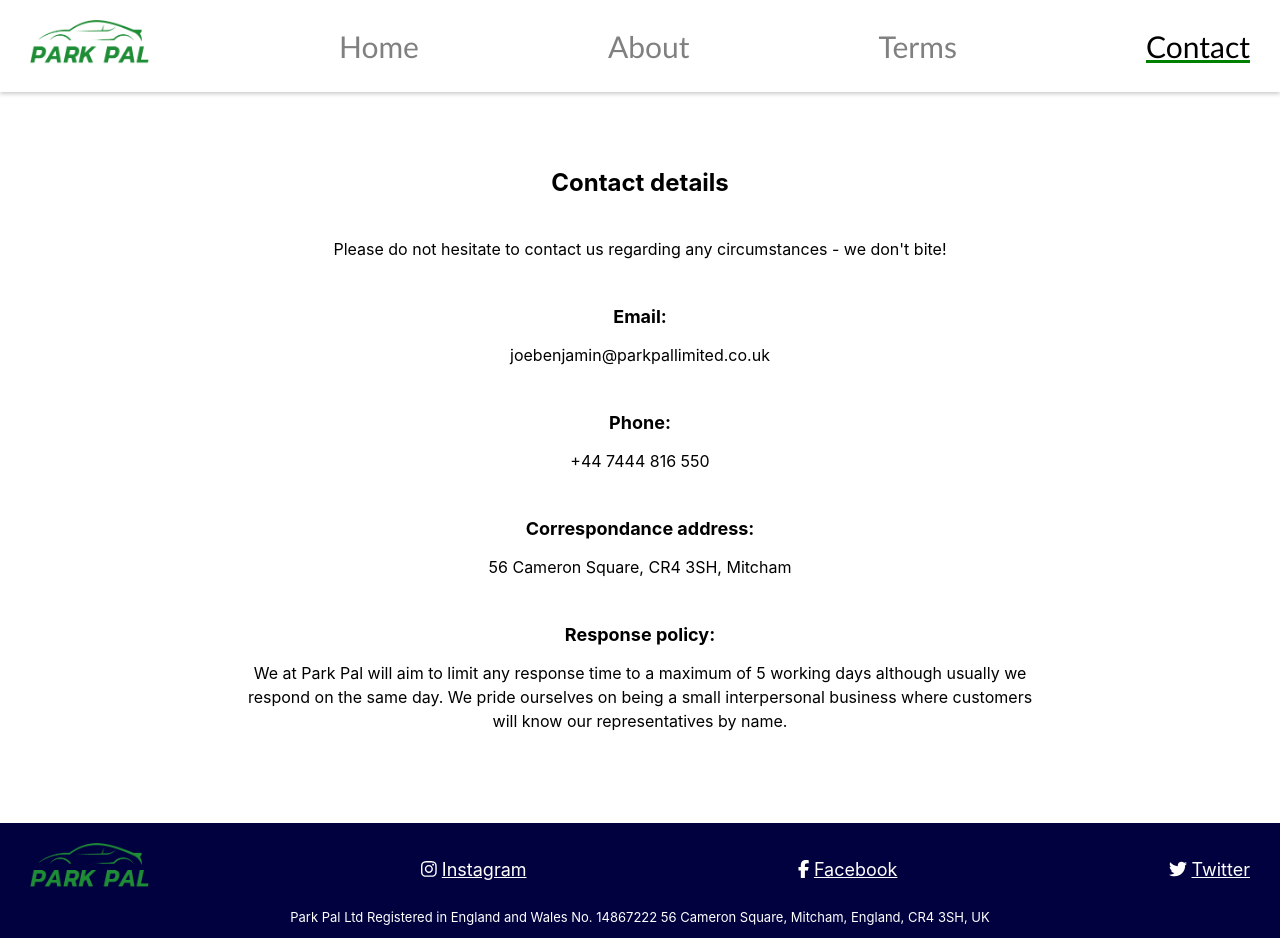
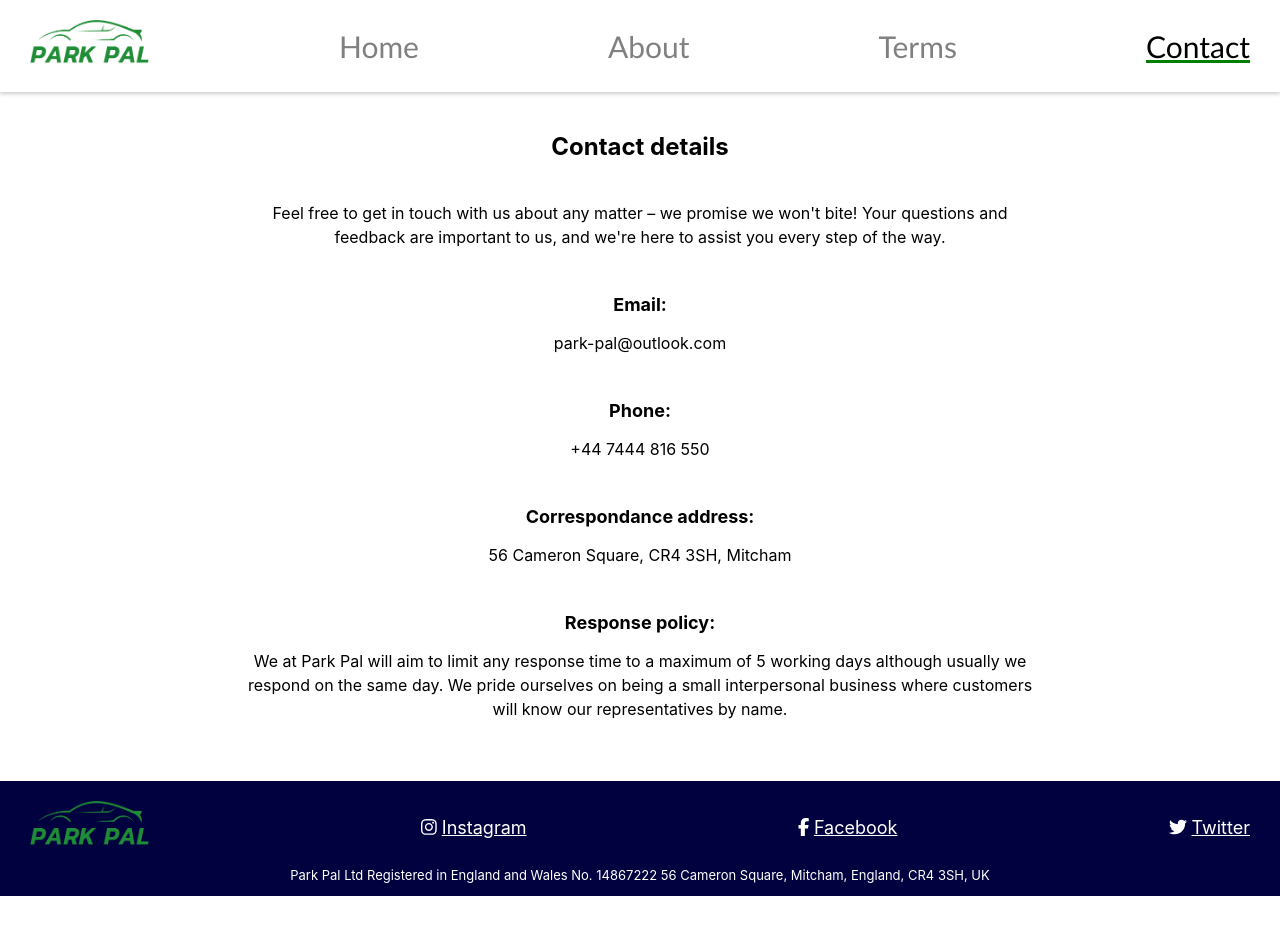
Before and after one commit to park-pal/info, a React (Create React App) app: page / in a window 1280 px wide. Both pictures are taken after a click on the button "Contact". After the commit the page ends 896 px from the top, so only its background shows below. Built offline with nearby package versions, Linux system fonts and the light colour scheme.

Commit message:
initial commit

```diff
--- a/src/components/Contact.js
+++ b/src/components/Contact.js
@@ -9,12 +9,14 @@ const Contact = () => {
         <div className='contact-container'>
             <h1 className='contact-title'>Contact details</h1>
             <p className='contact-paragraph'>
-                Please do not hesitate to contact us regarding any circumstances - we don't bite!
+            Feel free to get in touch with us about any matter – we promise we won't bite!
+            Your questions and feedback are important to us, and we're here to assist you
+            every step of the way.
             </p>
             <br />
             <h2 className='contact-subtitle'>Email:</h2>
             <p className='contact-paragraph'>
-                joebenjamin@parkpallimited.co.uk
+                park-pal@outlook.com
             </p>
             <br />
             <h2 className='contact-subtitle'>Phone:</h2>
--- a/src/components/ContactStyles.css
+++ b/src/components/ContactStyles.css
@@ -18,7 +18,6 @@
         .contact-container {
             max-width: 800px;
             margin: 0 auto;
-            padding: 20px;
         }
 
         /* Titles */
--- a/src/components/HomeStyles.css
+++ b/src/components/HomeStyles.css
@@ -11,9 +11,9 @@
   /* Desktop styles */
 @media screen and (min-width: 1024px) {
   .home-title {
-    font-size: 30px;
-    font-weight: thin;
-    margin-bottom: 100px;
+    font-size: 24px;
+    font-weight: bold;
+    margin-bottom: 0px;
   }
   .home-title-container {
     margin-top: 0px;
```
